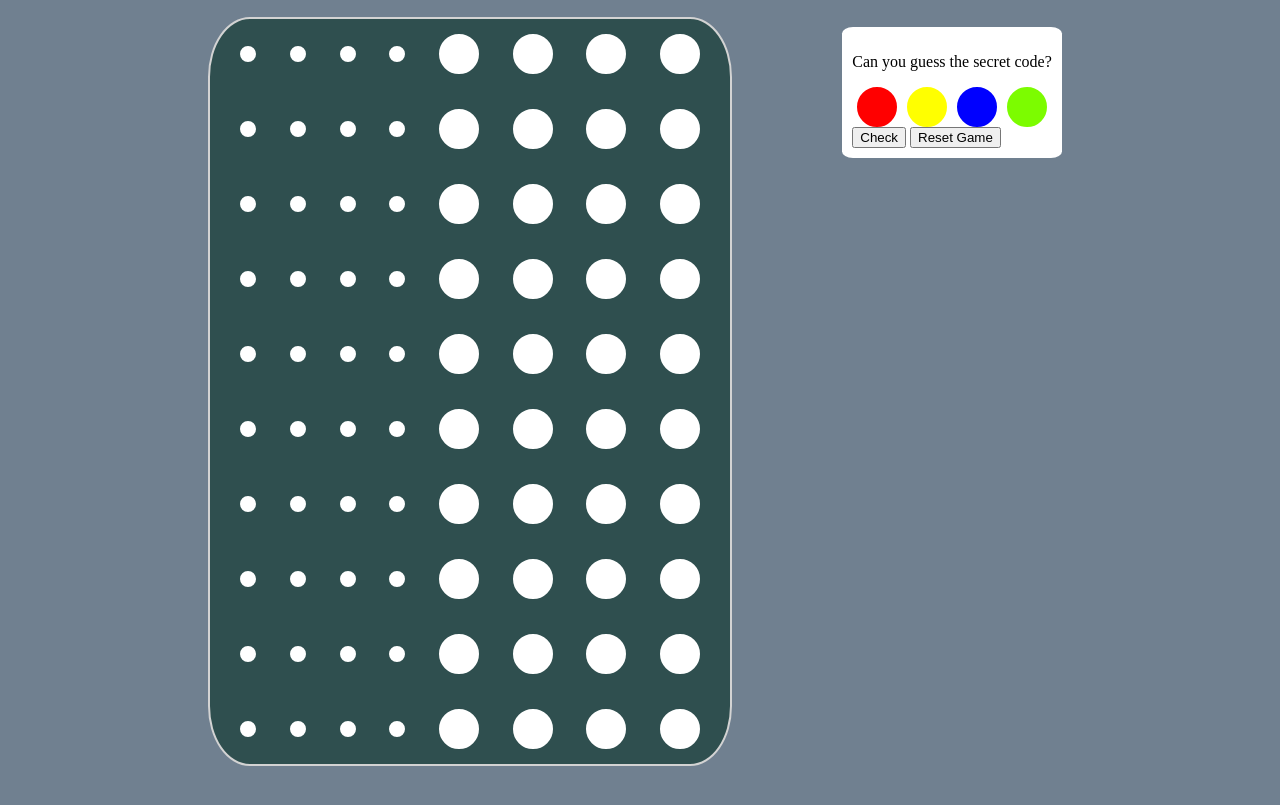
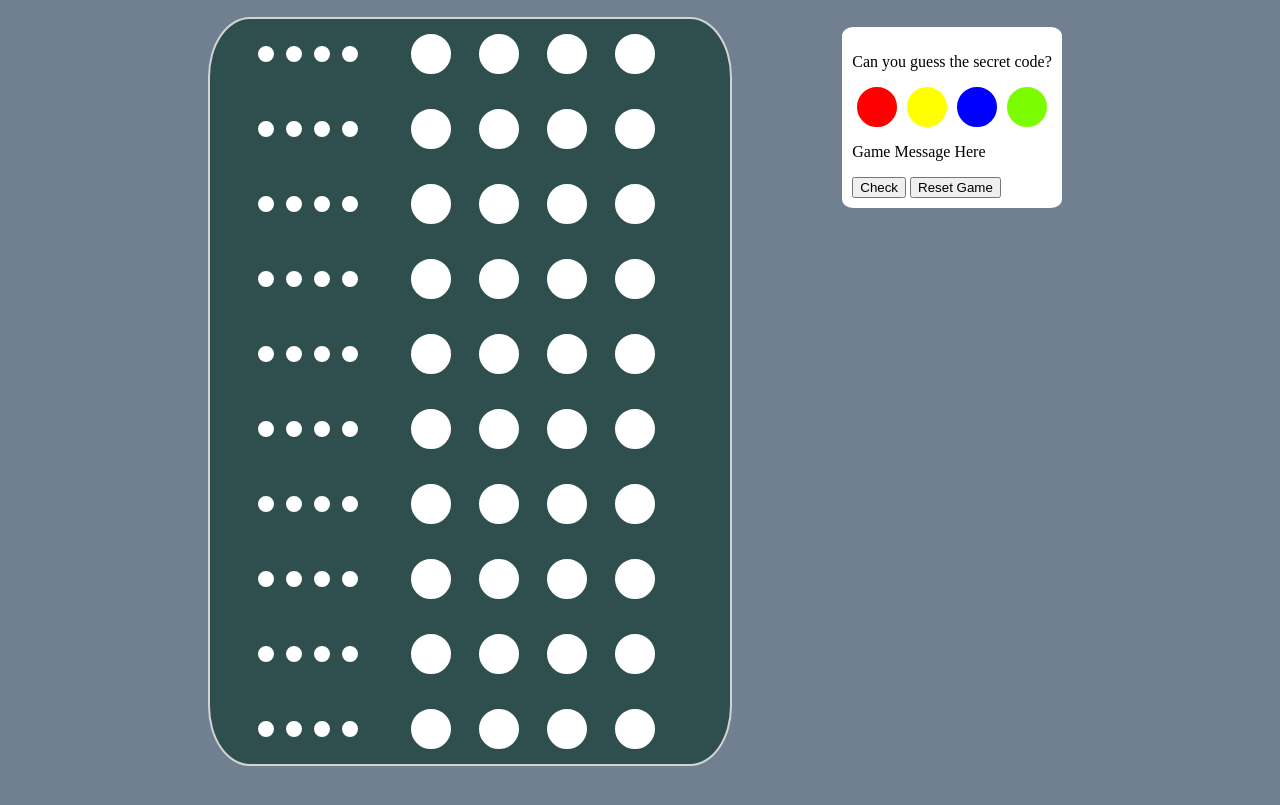
Before and after one commit to mindytyj/mastermind, a website built with Vite: page mastermind/index.html in a window 1280 px wide. Shown: the part 73-878 px from the top of the page. Built offline with nearby package versions, Linux system fonts and the light colour scheme.

Commit message:
Ver 3: Amended Pegs and Added Game Message
Amended:
1. Main and side pegs in HTML
2. Amended styling in CSS

Added:
1. Game message output in HTML

```diff
--- a/mastermind/index.html
+++ b/mastermind/index.html
@@ -14,104 +14,144 @@
       <section>
         <div id="gameBoard">
           <div>
-            <div id="side1row1" class="sidePegs"></div>
-            <div id="side1row2" class="sidePegs"></div>
-            <div id="side1row3" class="sidePegs"></div>
-            <div id="side1row4" class="sidePegs"></div>
+            <div class="sidePegs">
+              <div id="side1row1"></div>
+              <div id="side1row2"></div>
+              <div id="side1row3"></div>
+              <div id="side1row4"></div>
+            </div>
+            <div class="mainPegs">
               <div id="col1row1"></div>
               <div id="col1row2"></div>
               <div id="col1row3"></div>
               <div id="col1row4"></div>
             </div>
+          </div>
           <div>
-            <div id="side2row1" class="sidePegs"></div>
-            <div id="side2row2" class="sidePegs"></div>
-            <div id="side2row3" class="sidePegs"></div>
-            <div id="side2row4" class="sidePegs"></div>
+            <div class="sidePegs">
+              <div id="side2row1"></div>
+              <div id="side2row2"></div>
+              <div id="side2row3"></div>
+              <div id="side2row4"></div>
+            </div>
+            <div class="mainPegs">
               <div id="col2row1"></div>
               <div id="col2row2"></div>
               <div id="col2row3"></div>
               <div id="col2row4"></div>
             </div>
+          </div>
           <div>
-            <div id="side3row1" class="sidePegs"></div>
-            <div id="side3row2" class="sidePegs"></div>
-            <div id="side3row3" class="sidePegs"></div>
-            <div id="side3row4" class="sidePegs"></div>
+            <div class="sidePegs">
+              <div id="side3row1"></div>
+              <div id="side3row2"></div>
+              <div id="side3row3"></div>
+              <div id="side3row4"></div>
+            </div>
+            <div class="mainPegs">
               <div id="col3row1"></div>
               <div id="col3row2"></div>
               <div id="col3row3"></div>
               <div id="col3row4"></div>
             </div>
+          </div>
           <div>
-            <div id="side4row1" class="sidePegs"></div>
-            <div id="side4row2" class="sidePegs"></div>
-            <div id="side4row3" class="sidePegs"></div>
-            <div id="side4row4" class="sidePegs"></div>
+            <div class="sidePegs">
+              <div id="side4row1"></div>
+              <div id="side4row2"></div>
+              <div id="side4row3"></div>
+              <div id="side4row4"></div>
+            </div>
+            <div class="mainPegs">
               <div id="col4row1"></div>
               <div id="col4row2"></div>
               <div id="col4row3"></div>
               <div id="col4row4"></div>
             </div>
+          </div>
           <div>
-            <div id="side5row1" class="sidePegs"></div>
-            <div id="side5row2" class="sidePegs"></div>
-            <div id="side5row3" class="sidePegs"></div>
-            <div id="side5row4" class="sidePegs"></div>
+            <div class="sidePegs">
+              <div id="side5row1"></div>
+              <div id="side5row2"></div>
+              <div id="side5row3"></div>
+              <div id="side5row4"></div>
+            </div>
+            <div class="mainPegs">
               <div id="col5row1"></div>
               <div id="col5row2"></div>
               <div id="col5row3"></div>
               <div id="col5row4"></div>
             </div>
+          </div>
           <div>
-            <div id="side6row1" class="sidePegs"></div>
-            <div id="side6row2" class="sidePegs"></div>
-            <div id="side6row3" class="sidePegs"></div>
-            <div id="side6row4" class="sidePegs"></div>
+            <div class="sidePegs">
+              <div id="side6row1"></div>
+              <div id="side6row2"></div>
+              <div id="side6row3"></div>
+              <div id="side6row4"></div>
+            </div>
+            <div class="mainPegs">
               <div id="col6row1"></div>
               <div id="col6row2"></div>
               <div id="col6row3"></div>
               <div id="col6row4"></div>
             </div>
+          </div>
           <div>
-            <div id="side7row1" class="sidePegs"></div>
-            <div id="side7row2" class="sidePegs"></div>
-            <div id="side7row3" class="sidePegs"></div>
-            <div id="side7row4" class="sidePegs"></div>
+            <div class="sidePegs">
+              <div id="side7row1"></div>
+              <div id="side7row2"></div>
+              <div id="side7row3"></div>
+              <div id="side7row4"></div>
+            </div>
+            <div class="mainPegs">
               <div id="col7row1"></div>
               <div id="col7row2"></div>
               <div id="col7row3"></div>
               <div id="col7row4"></div>
             </div>
+          </div>
           <div>
-            <div id="side8row1" class="sidePegs"></div>
-            <div id="side8row2" class="sidePegs"></div>
-            <div id="side8row3" class="sidePegs"></div>
-            <div id="side8row4" class="sidePegs"></div>
+            <div class="sidePegs">
+              <div id="side8row1"></div>
+              <div id="side8row2"></div>
+              <div id="side8row3"></div>
+              <div id="side8row4"></div>
+            </div>
+            <div class="mainPegs">
               <div id="col8row1"></div>
               <div id="col8row2"></div>
               <div id="col8row3"></div>
               <div id="col8row4"></div>
             </div>
+          </div>
           <div>
-            <div id="side9row1" class="sidePegs"></div>
-            <div id="side9row2" class="sidePegs"></div>
-            <div id="side9row3" class="sidePegs"></div>
-            <div id="side9row4" class="sidePegs"></div>
+            <div class="sidePegs">
+              <div id="side9row1"></div>
+              <div id="side9row2"></div>
+              <div id="side9row3"></div>
+              <div id="side9row4"></div>
+            </div>
+            <div class="mainPegs">
               <div id="col9row1"></div>
               <div id="col9row2"></div>
               <div id="col9row3"></div>
               <div id="col9row4"></div>
             </div>
+          </div>
           <div>
-            <div id="side10row1" class="sidePegs"></div>
-            <div id="side10row2" class="sidePegs"></div>
-            <div id="side10row3" class="sidePegs"></div>
-            <div id="side10row4" class="sidePegs"></div>
+            <div class="sidePegs">
+              <div id="side10row1"></div>
+              <div id="side10row2"></div>
+              <div id="side10row3"></div>
+              <div id="side10row4"></div>
+            </div>
+            <div class="mainPegs">
               <div id="col10row1"></div>
               <div id="col10row2"></div>
               <div id="col10row3"></div>
               <div id="col10row4"></div>
+            </div>
           </div>
         </div>
       </section>
@@ -124,6 +164,9 @@
             <div id="bluePeg"></div>
             <div id="greenPeg"></div>
           </div>
+          <div>
+            <p id="gameMessage">Game Message Here</p>
+          </div>
           <div class="buttons">
             <button id="check">Check</button>
             <button id="resetGame">Reset Game</button>
--- a/mastermind/style.css
+++ b/mastermind/style.css
@@ -45,23 +45,36 @@ main {
 }
 
 #gameBoard > div {
-  display: flex;
-  justify-content: space-between;
-  align-items: center;
+  display: grid;
+  grid-template-columns: 100px 300px;
+  justify-content: center;
+  align-content: center;
   padding: 20px;
   gap: 25px;
 }
 
-#gameBoard > div > div {
+#gameBoard > div > .mainPegs {
+  display: flex;
   justify-content: space-evenly;
+  align-items: center;
+}
+
+#gameBoard > div > .mainPegs > div {
   border-radius: 50%;
   border: 20px solid;
   color: white;
 }
 
 #gameBoard > div > .sidePegs {
+  display: flex;
+  justify-content: space-between;
+  align-items: center;
+}
+
+#gameBoard > div > .sidePegs > div {
   justify-content: end;
   gap: 5px;
+  border-radius: 50%;
   border: 8px solid;
   color: white;
 }
```
Lines whose indentation alone changed are shown as unchanged.
